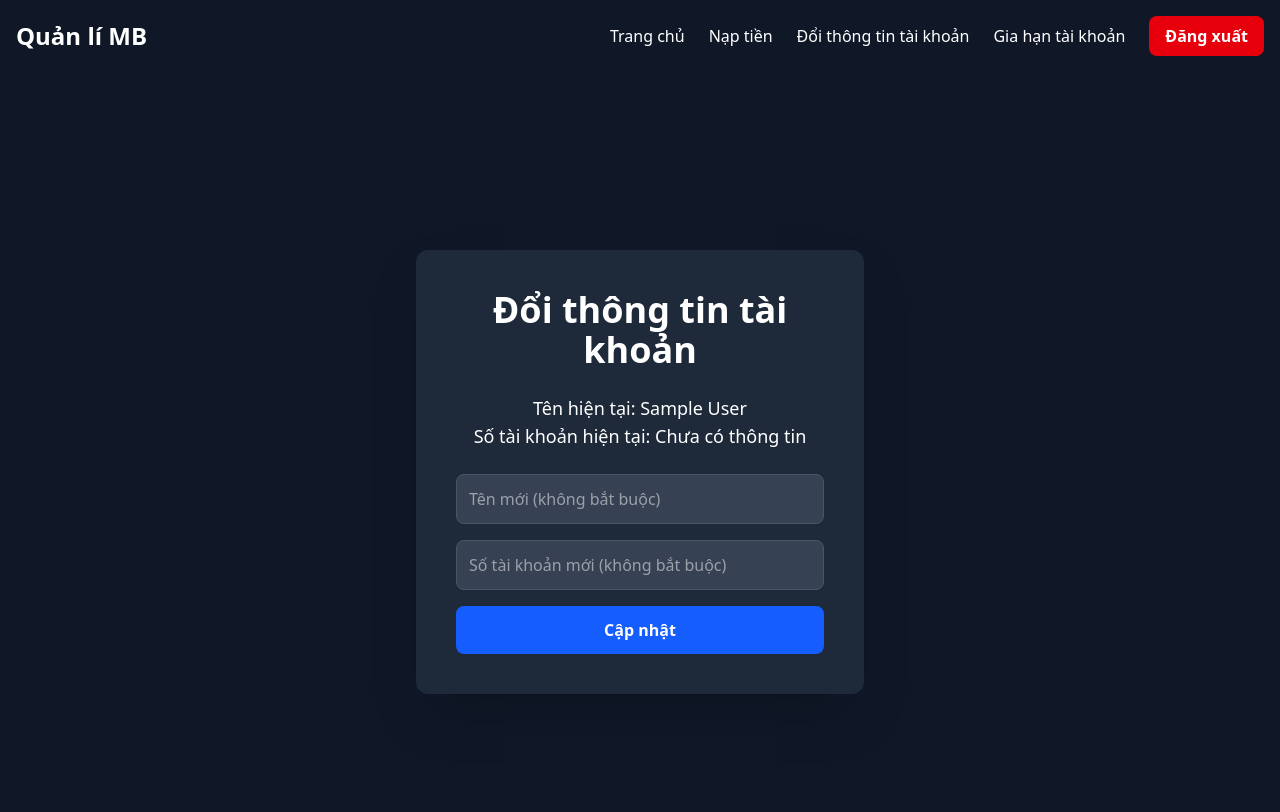
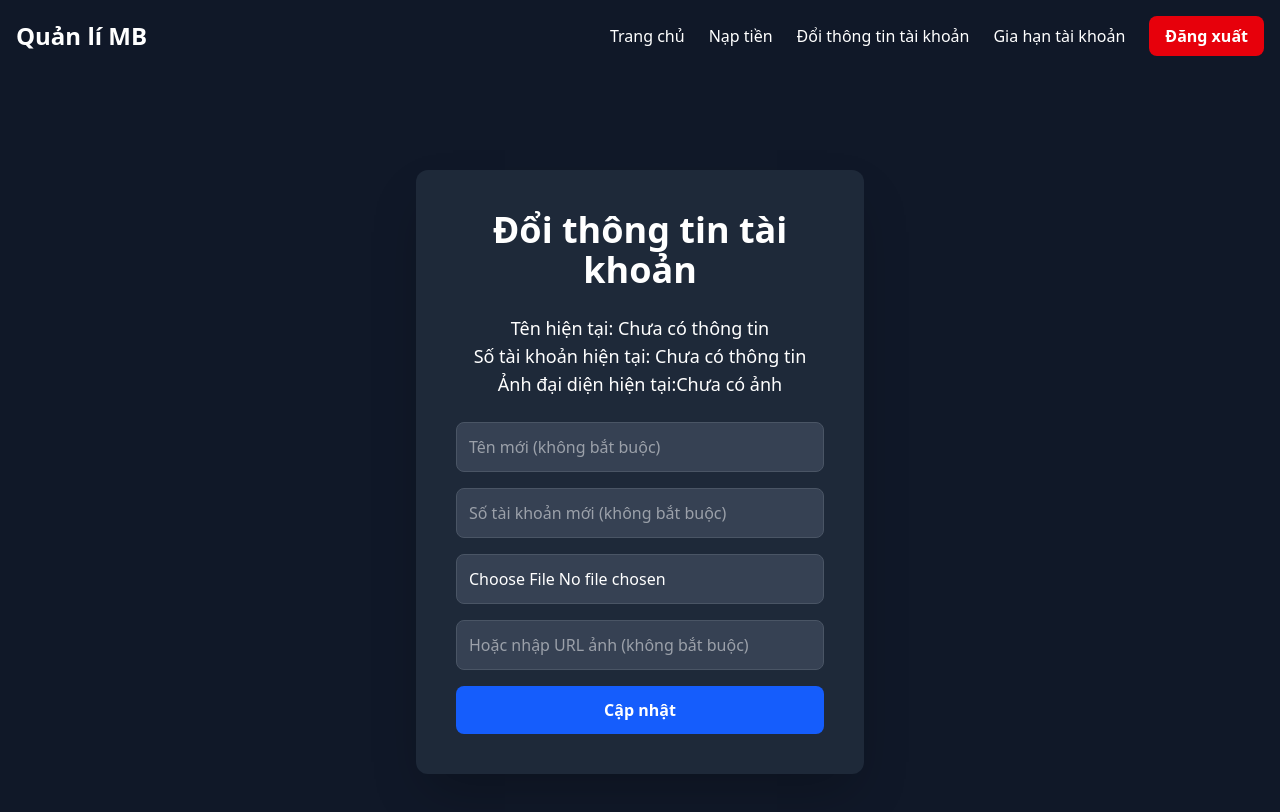
Before and after one commit to Hunghs1112/mb-user, a React (Vite) app: page /change-account-info in a window 1280 px wide. Shown: the top 812 px of the page. Built offline with nearby package versions, Linux system fonts and the light colour scheme; no server answers; sample sign-in values are in the browser's storage.

Commit message:
Update ChangeAccountInfo.jsx

```diff
--- a/src/pages/ChangeAccountInfo.jsx
+++ b/src/pages/ChangeAccountInfo.jsx
@@ -1,35 +1,118 @@
-import { useState } from 'react';
+import { useState, useEffect } from 'react';
 import { useAuth } from '../context/AuthContext';
 import API_CONFIG from '../config/apiConfig';
 
 function ChangeAccountInfo() {
     const [name, setName] = useState('');
     const [accountNumber, setAccountNumber] = useState('');
+    const [imageFile, setImageFile] = useState(null); // For file upload
+    const [imageUrl, setImageUrl] = useState(''); // For URL input
     const { user, setAuthMessage } = useAuth();
+
+    // Local state to manage user data independently of context
+    const [localUser, setLocalUser] = useState(user || {});
+
+    // Debug user object on mount and update
+    useEffect(() => {
+        console.log('User object (context):', user);
+        console.log('Local user object:', localUser);
+        // Refetch user data on mount to ensure current image is loaded
+        fetchUser();
+    }, [user]);
+
+    // Fetch user data
+    const fetchUser = async () => {
+        try {
+            const response = await fetch(`${API_CONFIG.BASE_URL}/user/${user?.account_number || '123321123'}`);
+            if (!response.ok) {
+                const errorText = await response.text();
+                console.log(`Fetch error: ${response.status}, ${errorText}`);
+                return;
+            }
+            const data = await response.json();
+            console.log('Fetched user data:', data);
+            if (data.success && data.user) {
+                // Update local state and sync with localStorage
+                setLocalUser(data.user);
+                localStorage.setItem('user', JSON.stringify(data.user));
+            }
+        } catch (error) {
+            console.error('Error fetching user:', error);
+        }
+    };
+
+    // Handle image file change
+    const handleImageChange = (e) => {
+        const file = e.target.files[0];
+        if (file) {
+            setImageFile(file); // Store the file object
+            setImageUrl(''); // Clear URL if file is selected
+        }
+    };
+
+    // Handle URL change
+    const handleUrlChange = (e) => {
+        const url = e.target.value;
+        setImageUrl(url); // Store the URL
+        setImageFile(null); // Clear file if URL is entered
+    };
 
     const handleUpdate = async (e) => {
         e.preventDefault();
+        const formData = new FormData();
+        formData.append('name', name);
+        formData.append('new_account_number', accountNumber);
+        if (imageFile) {
+            formData.append('image', imageFile); // Append file for server to save
+        } else if (imageUrl) {
+            formData.append('image_url', imageUrl); // Append URL for server to store
+        }
+
         try {
             const response = await fetch(`${API_CONFIG.BASE_URL}/account/${user.account_number}`, {
                 method: 'PUT',
-                headers: { 'Content-Type': 'application/json' },
-                body: JSON.stringify({ name, new_account_number: accountNumber }),
+                body: formData,
             });
+            if (!response.ok) {
+                const errorText = await response.text();
+                throw new Error(`HTTP error! status: ${response.status}, message: ${errorText}`);
+            }
             const data = await response.json();
+            console.log('Update response:', data);
             if (data.success) {
                 alert('Thông tin tài khoản đã được cập nhật!');
                 setAuthMessage('');
-                if (accountNumber) user.account_number = accountNumber;
-                if (name) user.name = name;
+                const updatedUser = { ...user };
+                if (accountNumber) updatedUser.account_number = accountNumber;
+                if (name) updatedUser.name = name;
+                if (data.image) {
+                    updatedUser.image = data.image; // Could be path or URL based on server response
+                }
+                // Update local state and sync with localStorage
+                setLocalUser(updatedUser);
+                localStorage.setItem('user', JSON.stringify(updatedUser));
+                // Refetch to ensure consistency with server
+                await fetchUser();
             } else {
                 alert(data.message || 'Lỗi cập nhật thông tin!');
                 setAuthMessage('');
             }
         } catch (error) {
-            alert('Lỗi kết nối server!');
+            alert(`Lỗi kết nối server: ${error.message}`);
             setAuthMessage('');
             console.error(error);
         }
+    };
+
+    // Determine image source based on whether it's a local path or external URL
+    const getImageSrc = (image) => {
+        if (!image) return '';
+        // Check if it's an external URL (starts with http or https)
+        if (image.startsWith('http://') || image.startsWith('https://')) {
+            return image;
+        }
+        // Assume it's a local path (e.g., /uploads/...)
+        return `${API_CONFIG.BASE_URL}${image}`;
     };
 
     return (
@@ -37,10 +120,25 @@ function ChangeAccountInfo() {
             <div className="bg-gray-800 p-10 rounded-xl shadow-2xl w-full max-w-md">
                 <h2 className="text-4xl font-bold mb-6 text-white text-center">Đổi thông tin tài khoản</h2>
                 <div className="mb-6 text-center">
-                    <p className="text-white text-lg">Tên hiện tại: {user?.name || 'Chưa có thông tin'}</p>
-                    <p className="text-white text-lg">Số tài khoản hiện tại: {user?.account_number || 'Chưa có thông tin'}</p>
+                    <p className="text-white text-lg">Tên hiện tại: {localUser?.name || 'Chưa có thông tin'}</p>
+                    <p className="text-white text-lg">Số tài khoản hiện tại: {localUser?.account_number || 'Chưa có thông tin'}</p>
+                    <p className="text-white text-lg">Ảnh đại diện hiện tại:
+                        {localUser?.image ? (
+                            <img
+                                src={getImageSrc(localUser.image)}
+                                alt="Current Avatar"
+                                className="w-16 h-16 rounded-full mx-auto mt-2"
+                                onError={(e) => {
+                                    console.log('Image load error:', e);
+                                    console.log('Image URL:', getImageSrc(localUser.image));
+                                }}
+                            />
+                        ) : (
+                            'Chưa có ảnh'
+                        )}
+                    </p>
                 </div>
-                <form onSubmit={handleUpdate} className="space-y-4">
+                <form onSubmit={handleUpdate} className="space-y-4" encType="multipart/form-data">
                     <input
                         type="text"
                         value={name}
@@ -53,6 +151,19 @@ function ChangeAccountInfo() {
                         value={accountNumber}
                         onChange={(e) => setAccountNumber(e.target.value)}
                         placeholder="Số tài khoản mới (không bắt buộc)"
+                        className="w-full p-3 bg-gray-700 text-white border border-gray-600 rounded-lg focus:outline-none focus:ring-2 focus:ring-blue-500"
+                    />
+                    <input
+                        type="file"
+                        accept="image/*"
+                        onChange={handleImageChange}
+                        className="w-full p-3 bg-gray-700 text-white border border-gray-600 rounded-lg focus:outline-none focus:ring-2 focus:ring-blue-500"
+                    />
+                    <input
+                        type="text"
+                        value={imageUrl}
+                        onChange={handleUrlChange}
+                        placeholder="Hoặc nhập URL ảnh (không bắt buộc)"
                         className="w-full p-3 bg-gray-700 text-white border border-gray-600 rounded-lg focus:outline-none focus:ring-2 focus:ring-blue-500"
                     />
                     <button
```
